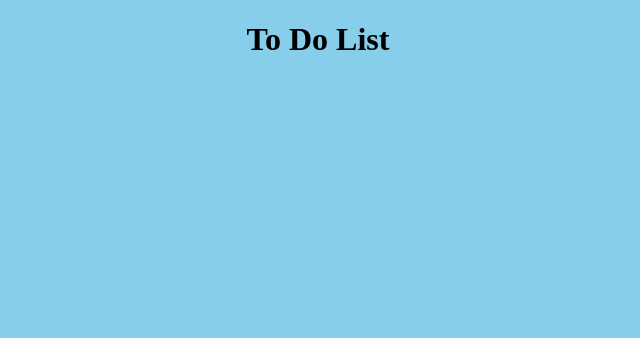
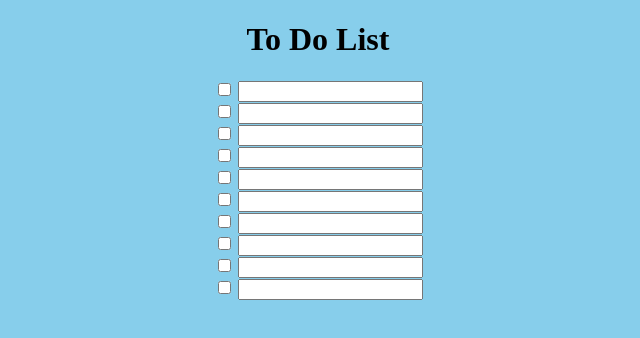
Before and after one commit to Artin1392/small-ToDoList, a plain HTML site: page index.html in a window 1280 px wide. Shown: the whole page, without its empty margins (322-962 px from the left). Drawn offline with Linux system fonts and the light colour scheme.

Commit message:
checkbox & textbox added

```diff
--- a/index.html
+++ b/index.html
@@ -8,10 +8,40 @@
     <title>To Do List</title>
 </head>
 <body style="background-color: skyblue">
+    <center>
     <h1>
-    <center>
         To Do List
+    </h1>
+    <input type="checkbox" name="test1" id="1">
+    <input type="text" name="ToDo1">
+    <br>
+    <input type="checkbox" name="test2" id="2">
+    <input type="text" name="ToDo2">
+    <br>
+    <input type="checkbox" name="test3" id="3">
+    <input type="text" name="ToDo3">
+    <br>
+    <input type="checkbox" name="test4" id="4">
+    <input type="text" name="ToDo4">
+    <br>
+    <input type="checkbox" name="test5" id="5">
+    <input type="text" name="ToDo5">
+    <br>
+    <input type="checkbox" name="test6" id="6">
+    <input type="text" name="ToDo6">
+    <br>
+    <input type="checkbox" name="test7" id="7">
+    <input type="text" name="ToDo7">
+    <br>
+    <input type="checkbox" name="test8" id="8">
+    <input type="text" name="ToDo8">
+    <br>
+    <input type="checkbox" name="test9" id="9">
+    <input type="text" name="ToDo9">
+    <br>
+    <input type="checkbox" name="test10" id="10">
+    <input type="text" name="ToDo10">
+    <br>
     </center>
-    </h1>
 </body>
 </html>
```
